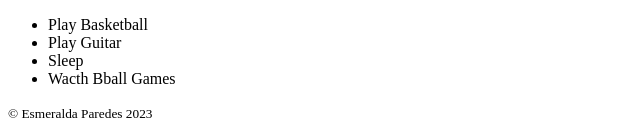
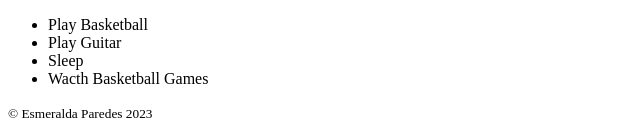
Before and after one commit to pare0262/pare0262.github.io, a plain HTML site: page html-assignment/index.html in a window 1280 px wide. Shown: the part 2349-2484 px from the top of the page, 0-640 px from the left. Drawn offline with Linux system fonts and the light colour scheme.

Commit message:
fix grammar

```diff
--- a/html-assignment/index.html
+++ b/html-assignment/index.html
@@ -55,7 +55,7 @@
         <li>Play Basketball</li>
         <li>Play Guitar</li>
         <li>Sleep</li>
-        <li>Wacth Bball Games</li>
+        <li>Wacth Basketball Games</li>
       </ul>
 
   </section>
```
